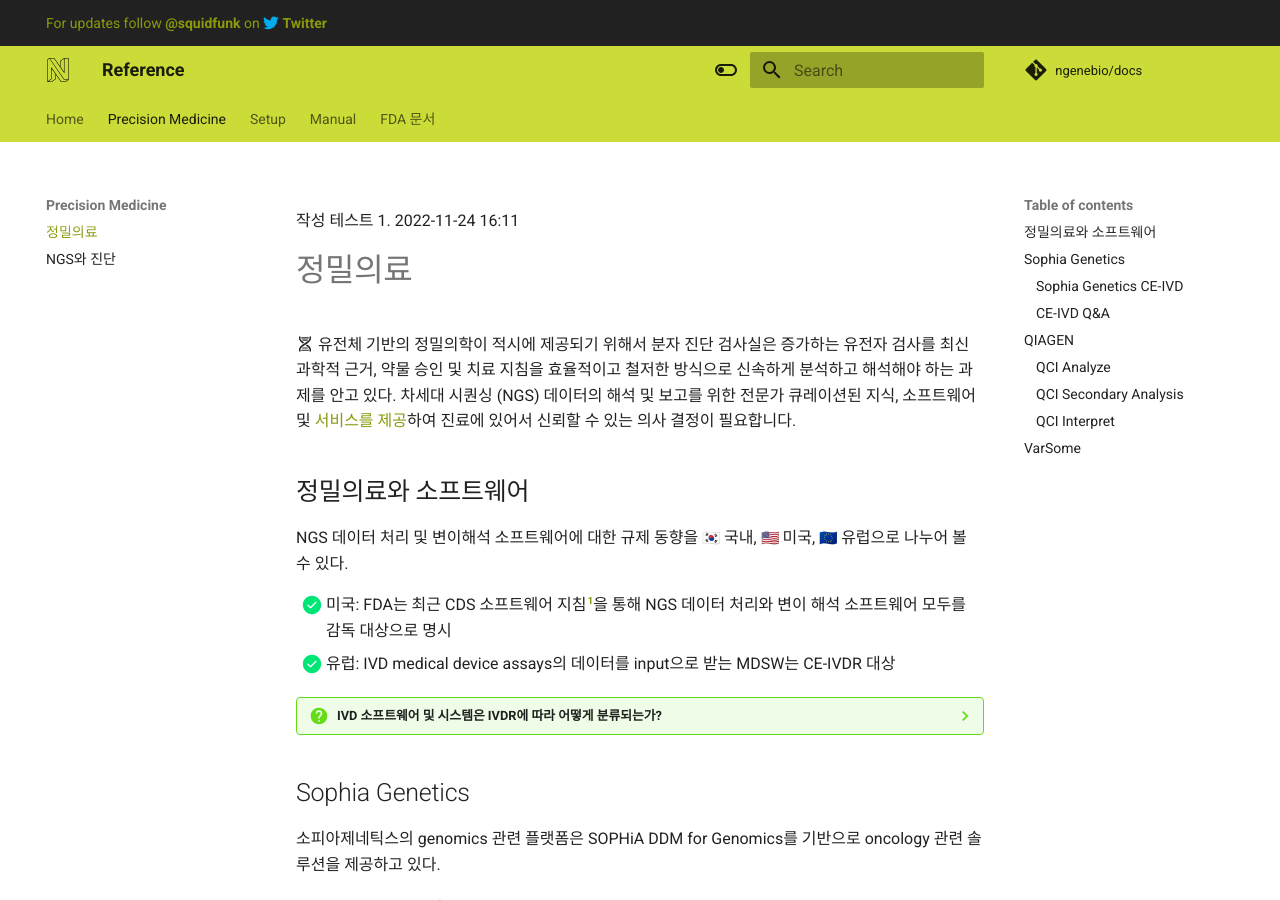
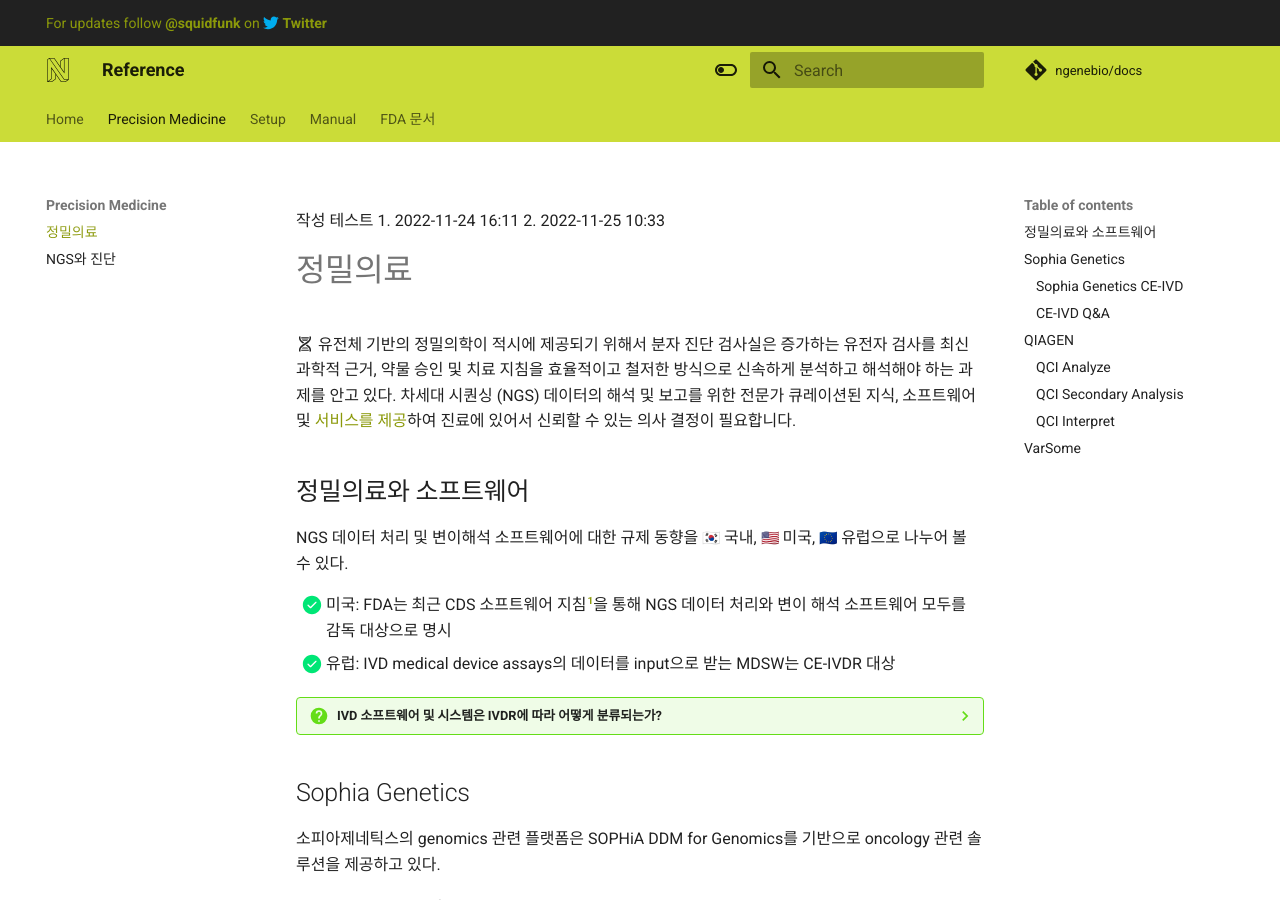
Before and after one commit to ngenebio-youngwoo/ngenebio-docs, an MkDocs documentation site: the page built from docs/getting-started.md, in a window 1280 px wide and 900 px high. Built offline with MkDocs 1.6.1 and Material for MkDocs 9.7.7, drawn with Linux system fonts in a browser that asks for light colours; emoji names are drawn with the system emoji font; comment, search, counter and statistics services are not loaded.

Commit message:
문서 작성 테스트

```diff
--- a/docs/getting-started.md
+++ b/docs/getting-started.md
@@ -5,6 +5,7 @@
 
 작성 테스트
 1. 2022-11-24 16:11
+2. 2022-11-25 10:33
 
 # 정밀의료
 :material-dna: 유전체 기반의 정밀의학이 적시에 제공되기 위해서 분자 진단 검사실은
```
